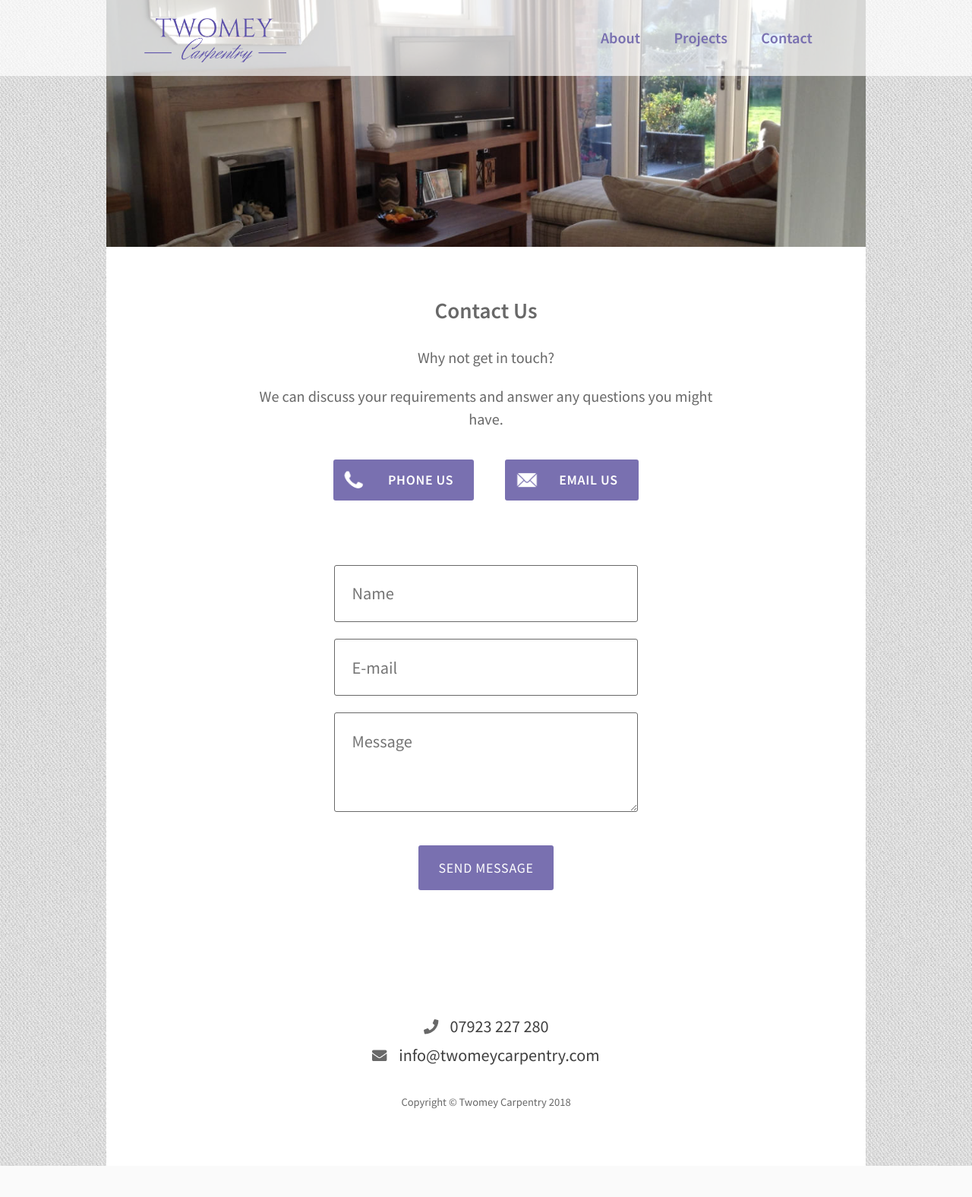
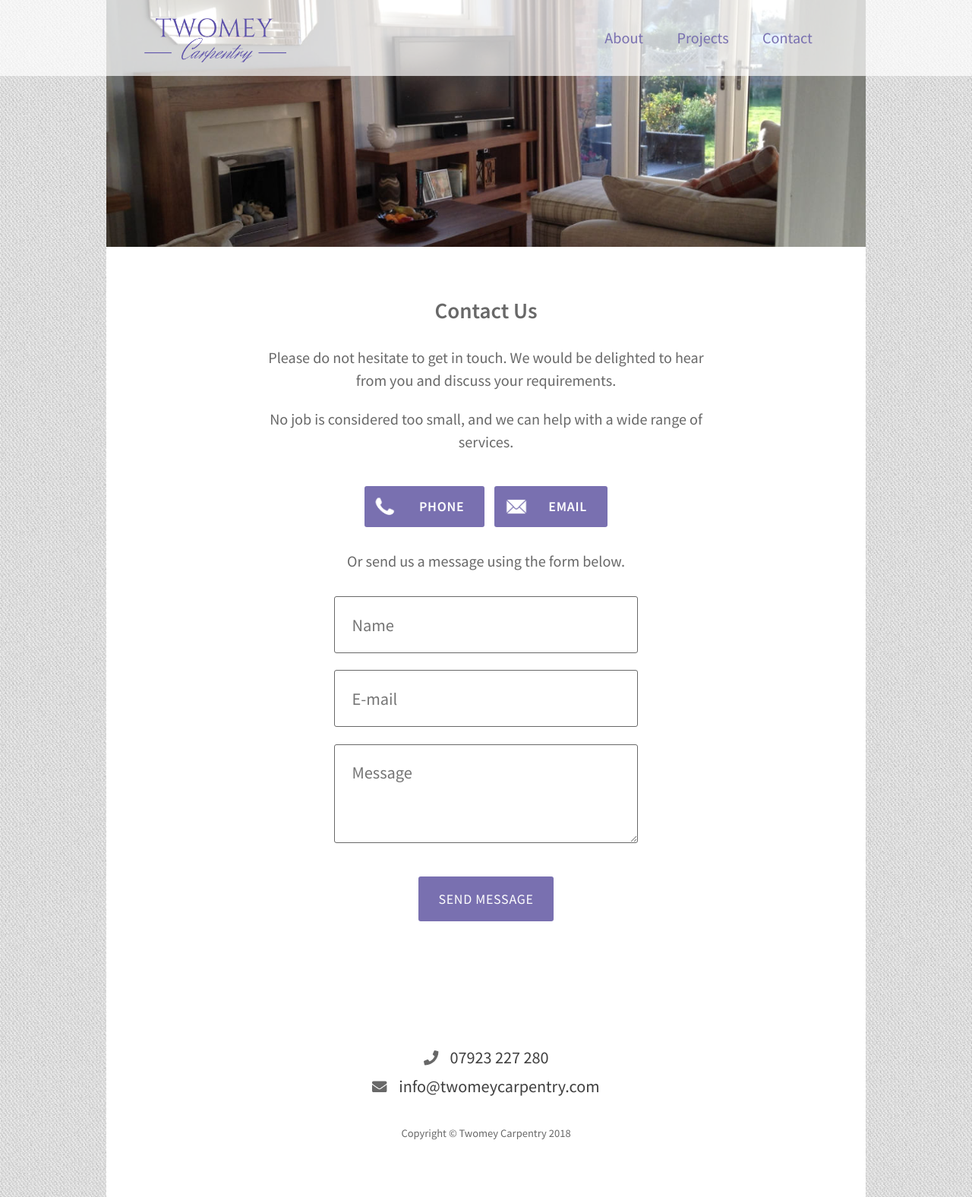
Before and after one commit to LukeTwomey/twomeycarpentry, a PHP site: page /contact in a window 1280 px wide. Shown: the whole page at 76% size. Before the commit the page ends 1535 px from the top, so only its background shows below. Run offline with PHP 8.4, Linux system fonts and the light colour scheme.

Commit message:
Re-arrange contact page slightly.

```diff
--- a/contact.php
+++ b/contact.php
@@ -17,13 +17,22 @@
                     <img src="images/contact-banner.jpg"/>
                 </div>
 
-                <div class="text">
+                <div class="text first">
                     <div class="content">
                         <h1>Contact Us</h1>
-                        <p>Why not get in touch?</p>
-                        <p>We can discuss your requirements and answer any questions you might have.</p>
-                        <a href="tel:+447923227280" class="button phone">Phone Us</a>
-                        <a href="mailto:info@twomeycarpentry.com" class="button email">Email Us</a>
+                        <p>Please do not hesitate to get in touch. We would be delighted to hear from you and discuss your requirements.</p>
+                        <p>No job is considered too small, and we can help with a wide range of services.</p>
+                    </div>
+                </div>
+
+                <div class="contact-cta-container">
+                    <a href="tel:+447923227280" class="button phone">Phone</a>
+                    <a href="mailto:info@twomeycarpentry.com" class="button email">Email</a>
+                </div>
+
+                <div class="text form-instruct">
+                    <div class="content">
+                        <p>Or send us a message using the form below.</p>
                     </div>
                 </div>
 
--- a/stylesheets/style.less
+++ b/stylesheets/style.less
@@ -178,12 +178,30 @@ button:hover, .button:hover, input[type="submit"]:hover{
     background-position: 10px;
 }
 
+.text.first {
+    padding-bottom: 1em;
+}
+
+.text.form-instruct {
+    padding: 0 2em 0.5em 2em;
+}
+
 .button.email{
     background-image: url("../images/icons/email.png");
     padding-left: 4em;
     background-size: 1.9em;
     background-repeat: no-repeat;
     background-position: 12px;
+}
+
+.contact-cta-container {
+    text-align: center;
+}
+
+.button.phone,
+.button.email {
+    display: inline-block;
+    margin: 0 4px 30px 4px;
 }
 
 em{
@@ -209,27 +227,27 @@ strong, bold{
     margin-right: 0;
 }
 
-a:link {
+.page-content a:link {
     color: @mainPurple;
     font-weight: 600;
 }
 
-a:visited {
+.page-content a:visited {
     color: @mainPurple;
 }
 
-a:hover {
+.page-content a:hover {
     color: @mainPurpleHover;
 }
 
-a:active {
+.page-content a:active {
     color: @mainPurpleHover;
 }
 
-a.button:link,
-a.button:visited,
-a.button:hover,
-a.button:active {
+.page-content a.button:link,
+.page-content a.button:visited,
+.page-content a.button:hover,
+.page-content a.button:active {
     color: #fff;
 }
 
```
Also changed, not shown: stylesheets/style.css.
